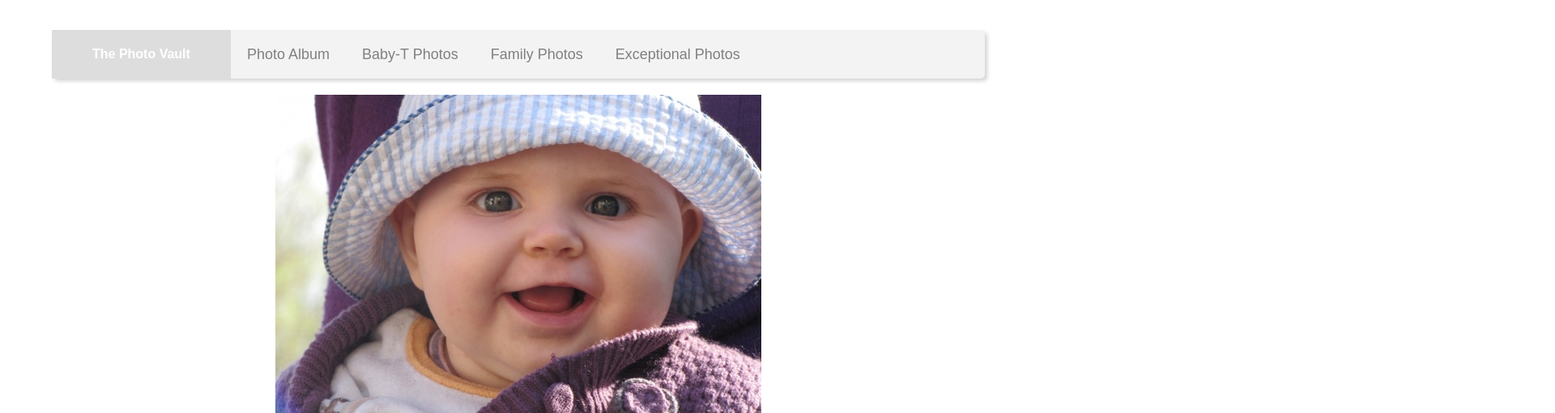
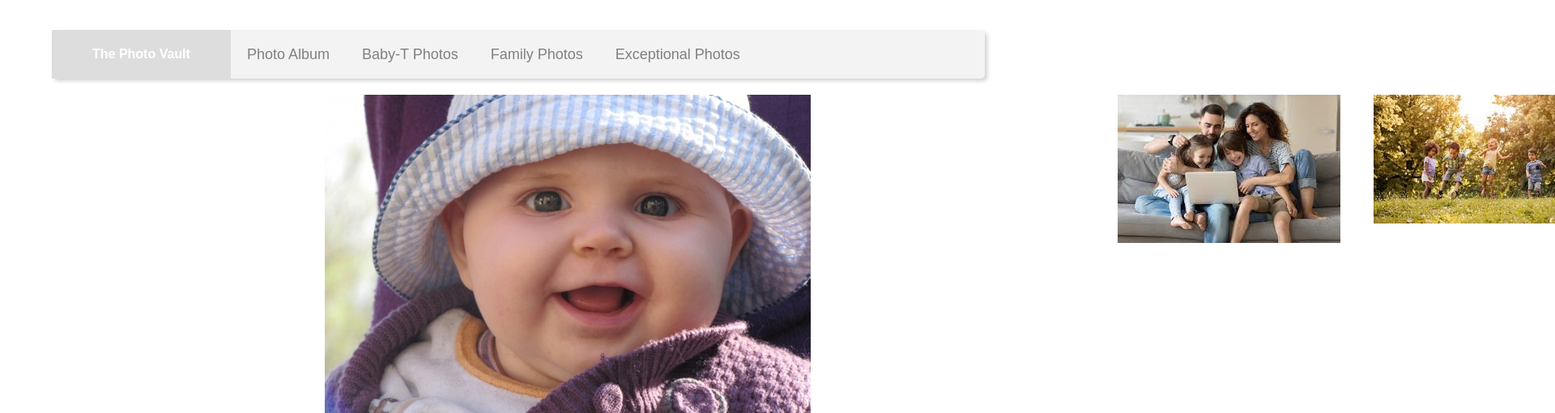
Before and after one commit to Edensel/photovault, a plain HTML site: page index.html in a window 1280 px wide. Shown: the part 106-616 px from the top of the page at 81% size, 1920 px wide, since content can reach past the window. Drawn offline with Linux system fonts and the light colour scheme.

Commit message:
Added section-2 style

```diff
--- a/style.css
+++ b/style.css
@@ -44,3 +44,13 @@ label {
 lable:hover {
     color: red;
 }
+.section-2 {
+    width: 90%;
+    display: grid;
+    margin: auto;
+    grid-gap: 20px;
+    grid-template-columns: repeat(4, 1fr);
+}
+.photo {
+    position
+}
```
